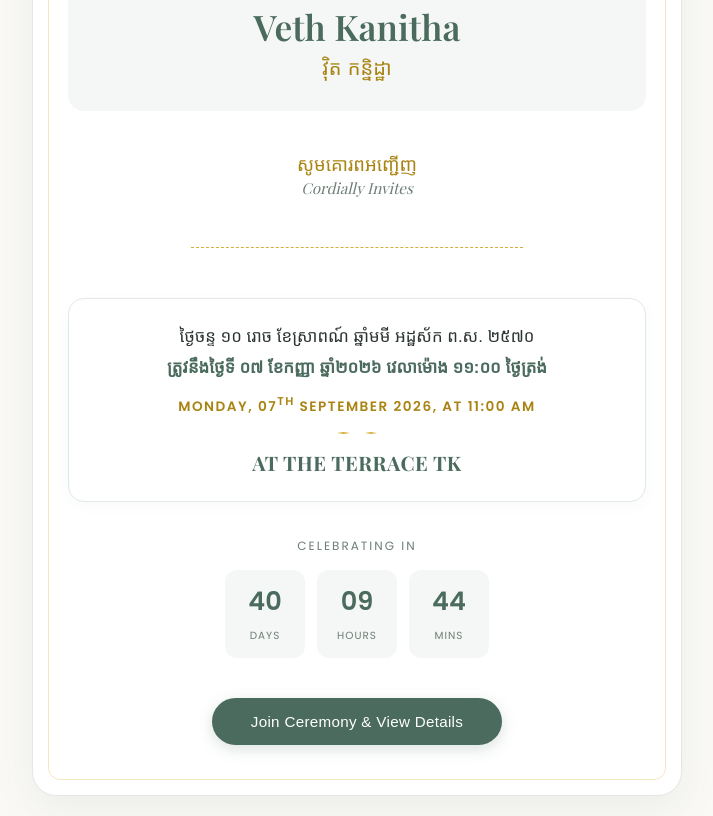
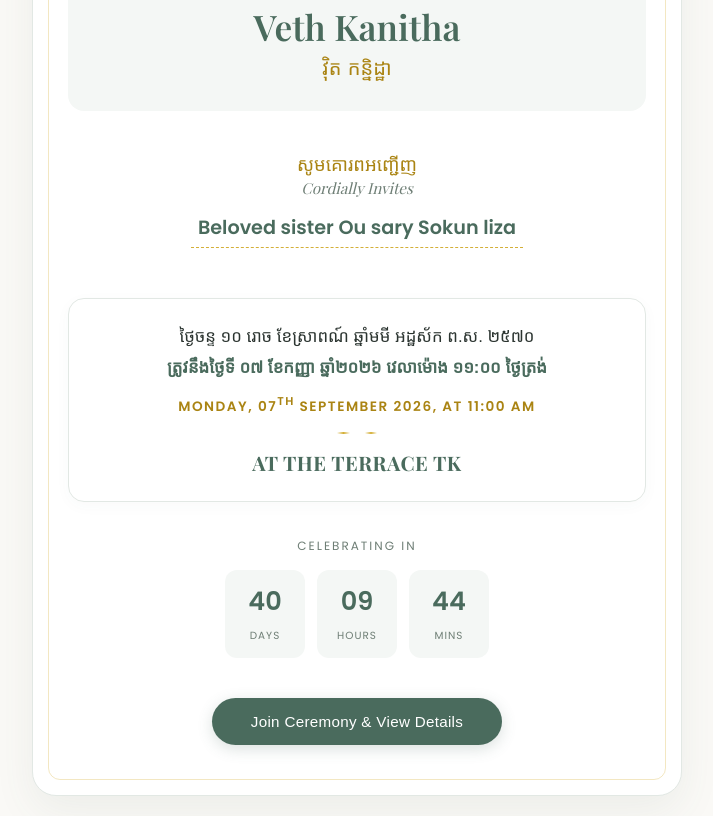
Before and after one commit to rachanaveth/Ou-sary-Sokun-liza, a plain HTML site: page index.html in a window 1280 px wide. Shown: the part 1226-2042 px from the top of the page, without its empty margins (283-996 px from the left). Drawn offline with nearby package versions, Linux system fonts and the light colour scheme; a web font is replaced by a local one.

Commit message:
name updated

```diff
--- a/index.html
+++ b/index.html
@@ -558,7 +558,7 @@
             <div class="guest-invitation-container">
                 <p class="guest-invite-title-kh">សូមគោរពអញ្ជើញ</p>
                 <p class="guest-invite-title-en">Cordially Invites</p>
-                <div class="guest-name-field"></div>
+                <div class="guest-name-field">Beloved sister Ou sary Sokun liza</div>
             </div>
 
             <!-- Time and Venue details -->
```
